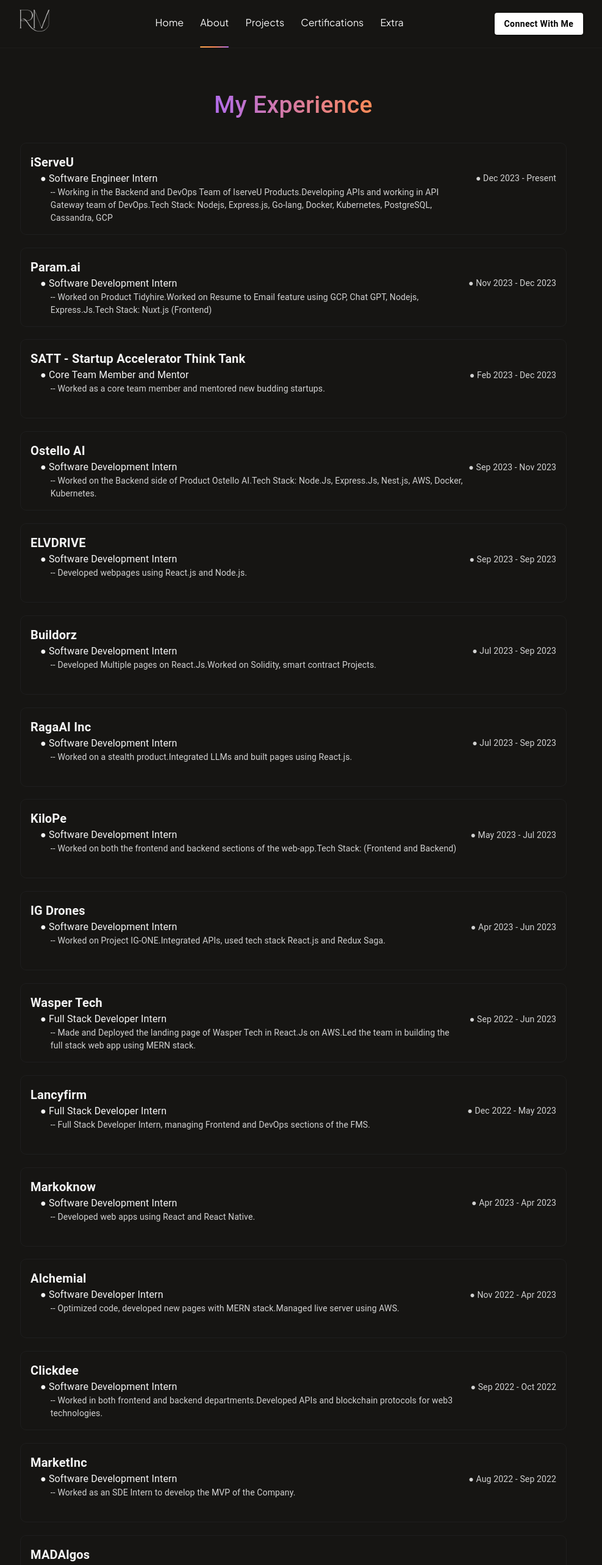
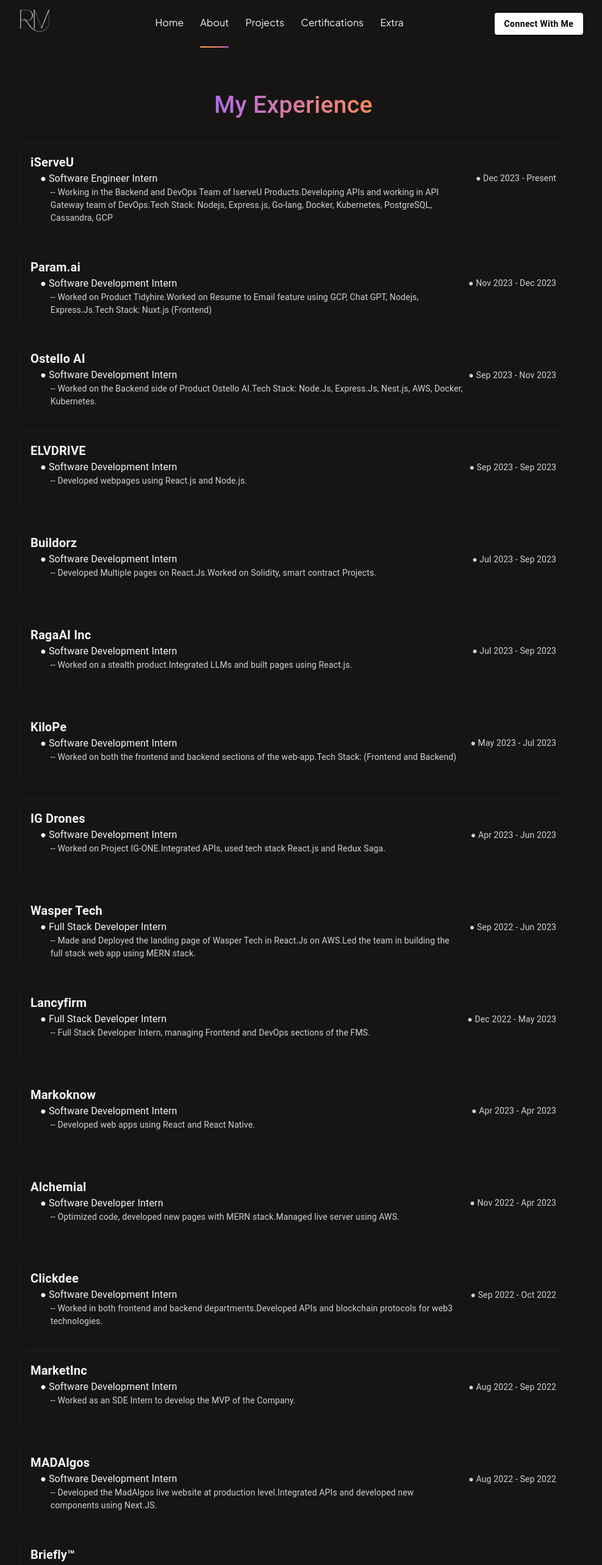
Before and after one commit to faizan-blip/rudra-portfolio, a Next.js app: page /about/experience in a window 1280 px wide. Shown: the top 2566 px of the page at 61% size, without its empty margins (159-1146 px from the left). Built offline with nearby package versions, Linux system fonts and the light colour scheme.

Commit message:
ui fixed

```diff
--- a/src/app/about/experience/page.js
+++ b/src/app/about/experience/page.js
@@ -27,15 +27,6 @@
             "Worked on Product Tidyhire.",
             "Worked on Resume to Email feature using GCP, Chat GPT, Nodejs, Express.Js.",
             "Tech Stack: Nuxt.js (Frontend)"
-          ]
-        },
-
-        {
-          "position": "Core Team Member and Mentor",
-          "company": "SATT - Startup Accelerator Think Tank",
-          "duration": "Feb 2023 - Dec 2023 ",
-          "responsibilities": [
-            "Worked as a core team member and mentored new budding startups."
           ]
         },
 
@@ -157,7 +148,7 @@
         },
         {
           "position": "Software Development Intern",
-          "company": "Briefly™#",
+          "company": "Briefly™",
           "duration": "May 2022 - Jul 2022",
           "responsibilities": [
             "Developed the Briefly Products from scratch using ReactJS and NodeJS.",
```
Also changed, not shown: src/app/extra/page.js (+10 -0 lines).
